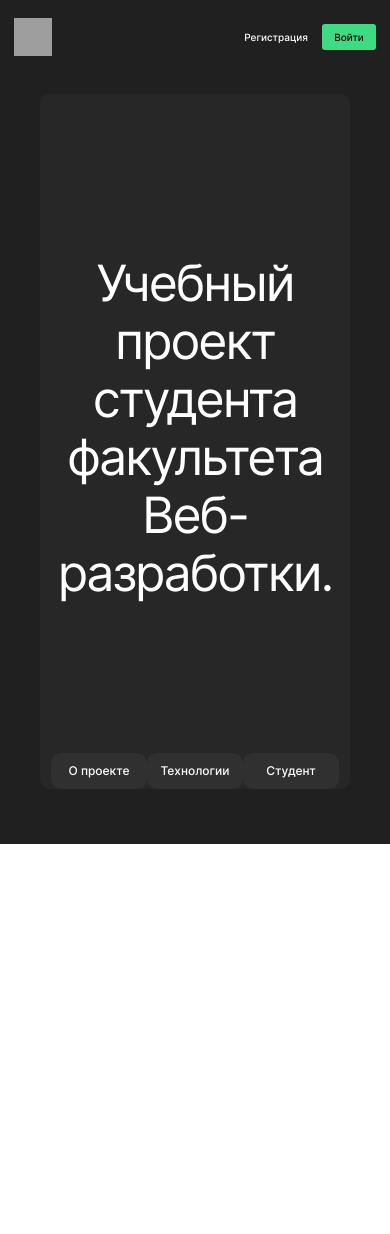
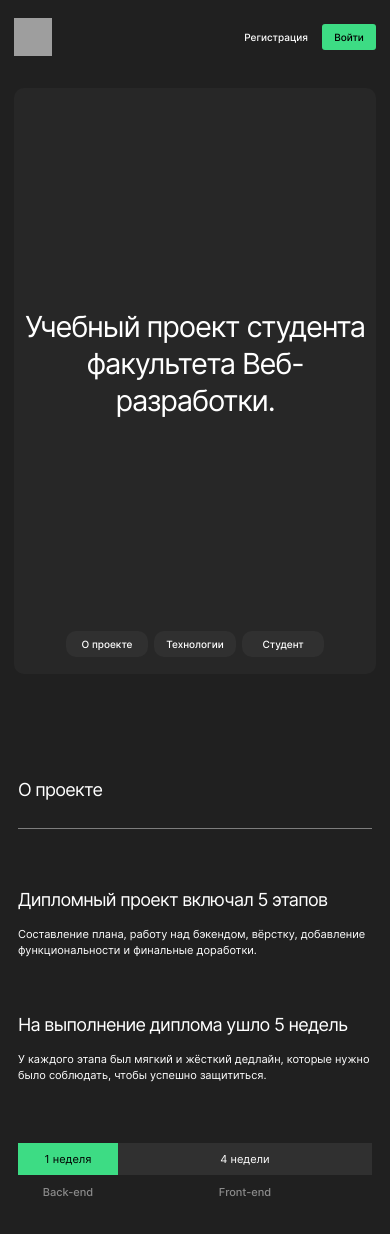
Before and after one commit to ddsed/movies-explorer-frontend, a React (Create React App) app: page / in a window 390 px wide. Shown: the top 1234 px of the page. Before the commit the page ends 844 px from the top, so only its background shows below. Built offline with nearby package versions, Linux system fonts and the light colour scheme; grey boxes are pictures that could not be loaded.

Commit message:
feat: Promo and AboutProject + adaptives

```diff
--- /dev/null
+++ b/src/components/AboutProject/AboutProject.css
@@ -0,0 +1,180 @@
+.about-project {
+    min-height: 608px;
+
+    display: flex;
+    flex-direction: column;
+    align-items: center;
+    justify-content: center;
+
+    padding: 0 70px;
+}
+
+.about-project__title {
+    font-size: 22px;
+    font-style: normal;
+    font-weight: 400;
+    line-height: normal;
+    letter-spacing: -0.88px;
+
+    align-self: flex-start;
+    margin: 0;
+}
+
+.about-project__stroke {
+    width: calc(100vw - 140px);
+    height: 1px;
+
+    margin: 23px 0 70px;
+}
+
+.about-project__grid-description {
+    display: grid;
+    grid-template-columns: repeat(2, 1fr);
+    grid-template-rows: auto auto;
+    grid-auto-flow: column;
+    column-gap: 40px;
+    row-gap: 26px;
+}
+
+.about-project__text {
+    margin: 0;
+
+    font-size: 20px;
+    font-style: normal;
+    font-weight: 400;
+    line-height: normal;
+    letter-spacing: -0.8px;
+}
+
+.about-project__text:last-of-type {
+    margin-top: 0;
+}
+
+.about-project__description {
+    margin: 0;
+
+    font-size: 14px;
+    font-style: normal;
+    font-weight: 400;
+    line-height: 20px;
+}
+
+.about-project__grid-timeline {
+    display: grid;
+    grid-template-columns: 1fr 3fr;
+    grid-template-rows: auto auto;
+    grid-auto-flow: column;
+    text-align: center;
+    margin-top: 110px;
+    width: calc(100vw - 140px);
+}
+
+.about-project__duration {
+    background: #303030;
+
+    font-size: 14px;
+    font-style: normal;
+    font-weight: 400;
+    line-height: normal;
+
+    margin: 0;
+    padding: 9px 0;
+}
+
+.about-project__duration:first-of-type {
+    color: #000;
+    background: #3DDC84;
+}
+
+.about-project__course-name {
+    color: #8B8B8B;
+
+    font-size: 14px;
+    font-style: normal;
+    font-weight: 500;
+    line-height: 17px;
+
+    margin: 0;
+    padding: 9px 0;
+}
+
+@media screen and (max-width: 835px) {
+    .about-project {
+        min-height: 585px;
+        padding: 0 50px;
+    }
+
+    .about-project__stroke {
+        width: calc(100vw - 100px);
+
+    }
+
+    .about-project__grid-description {
+        column-gap: 30px;
+        row-gap: 22px;
+    }
+
+    .about-project__description {
+        font-size: 12px;
+        line-height: 18px;
+    }
+
+    .about-project__grid-timeline {
+        width: calc(100vw - 100px);
+        margin-top: 93px;
+
+    }
+}
+
+@media screen and (max-width: 420px) {
+    .about-project {
+        min-height: 641px;
+        padding: 0 18px;
+    }
+
+    .about-project__title {
+        font-size: 18px;
+        letter-spacing: -0.72px;
+    }
+
+    .about-project__stroke {
+        width: calc(100vw - 36px);
+        margin: 28px 0 60px;
+
+    }
+
+    .about-project__grid-description {
+        grid-template-columns: 1fr;
+        grid-auto-flow: row;
+        row-gap: 16px;
+    }
+
+    .about-project__text {
+        font-size: 18px;
+        letter-spacing: -0.72px;
+    }
+
+    .about-project__description {
+        font-size: 11px;
+        line-height: 16px;
+    }
+
+    .about-project__text:last-of-type {
+        margin-top: 40px;
+    }
+
+    .about-project__grid-timeline {
+        width: calc(100vw - 36px);
+        grid-template-columns: 100px 1fr;
+        margin-top: 60px;
+
+    }
+
+    .about-project__duration {
+        font-size: 11px;
+    }
+
+    .about-project__course-name {
+        font-size: 11px;
+    }
+}
--- /dev/null
+++ b/src/components/AboutProject/AboutProject.js
@@ -0,0 +1,27 @@
+import React from 'react';
+import stroke from '../../images/stroke-landing.svg';
+
+function AboutProject() {
+    return (
+      <section className="about-project">
+        <h2 className="about-project__title">О проекте</h2>
+        <img src={stroke} className="about-project__stroke" alt="Подчеркивание секции" />
+        <div className="about-project__grid-description">
+            <h3 className="about-project__text">Дипломный проект включал 5 этапов</h3>
+            <p className="about-project__description">Составление плана, работу над бэкендом, вёрстку, добавление функциональности и финальные доработки.</p>
+
+            <h3 className="about-project__text">На выполнение диплома ушло 5 недель</h3>
+            <p className="about-project__description">У каждого этапа был мягкий и жёсткий дедлайн, которые нужно было соблюдать, чтобы успешно защититься.</p>
+        </div>
+        <div className="about-project__grid-timeline">
+            <p className="about-project__duration">1 неделя</p>
+            <p className="about-project__course-name">Back-end</p>
+
+            <p className="about-project__duration">4 недели</p>
+            <p className="about-project__course-name">Front-end</p>
+        </div>
+      </section>
+    );
+}
+
+export default AboutProject;
--- a/src/components/Header/Header.css
+++ b/src/components/Header/Header.css
@@ -16,7 +16,7 @@
     width: 38px;
   }
 
-@media screen and (max-width: 768px) {
+@media screen and (max-width: 835px) {
     .header{
         padding: 0 30px 0;
     }
--- a/src/components/Main/Main.js
+++ b/src/components/Main/Main.js
@@ -1,11 +1,13 @@
 import React from 'react';
 
 import Promo from '../Promo/Promo'
+import AboutProject from '../AboutProject/AboutProject';
 
 function Main() {
   return (
     <main className="main">
       <Promo />
+      <AboutProject />
     </main>
   );
 }
--- a/src/components/Promo/Promo.css
+++ b/src/components/Promo/Promo.css
@@ -1,6 +1,8 @@
 .promo {
     min-height: 513px;
     padding: 20px 40px 0;
+
+    box-sizing: border-box;
 }
 
 .promo__container {
@@ -24,9 +26,10 @@
 
     margin: 0;
     margin: 160px 0 151px;
+    max-width: 730px;
 }
 
-.promo__container-button {
+.promo__button-container {
     display: flex;
     gap: 10px;
 }
@@ -49,3 +52,53 @@
     font-weight: 500;
     line-height: 16px;
 }
+
+@media screen and (max-width: 835px) {
+    .promo {
+        padding: 20px 20px 0;
+    }
+
+    .promo__container{
+        padding-bottom: 30px;
+    }
+
+    .promo__title{
+        font-size: 40px;
+        line-height: 52px;
+        letter-spacing: -1.6px;
+
+        margin: 0;
+        margin: 350px 0 314px;
+        max-width: 680px;
+    }
+}
+
+@media screen and (max-width: 420px) {
+    .promo {
+        padding: 14px 14px 0;
+    }
+
+    .promo__container{
+        padding-bottom: 17px;
+    }
+
+    .promo__title{
+        font-size: 29px;
+        line-height: 37px;
+        letter-spacing: -1.16px;
+
+        margin: 0;
+        margin: 220px 0 212px;
+    }
+
+    .promo__button-container {
+        gap: 6px;
+    }
+
+    .promo__button {
+        font-size: 10px;
+        width: 82px;
+        height: 26px;
+    }
+
+}
--- a/src/index.css
+++ b/src/index.css
@@ -2,9 +2,11 @@
 @import url(./vendor/fonts/fonts.css);
 
 @import url(./components/Header/Header.css);
+@import url(./components/NavBar/NavBar.css);
 
-@import url(./components/NavBar/NavBar.css);
+@import url(./components/Main/Main.css);
 @import url(./components/Promo/Promo.css);
+@import url(./components/AboutProject/AboutProject.css);
 
 .page {
   -webkit-text-size-adjust: 100%;
```
Also changed, not shown: src/images/stroke-landing.svg (added).
